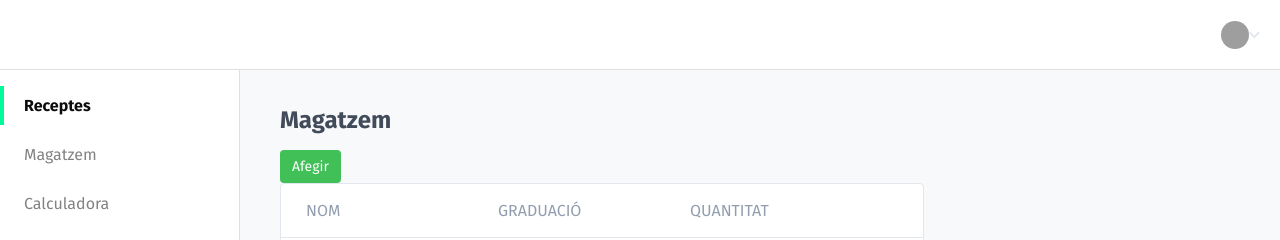
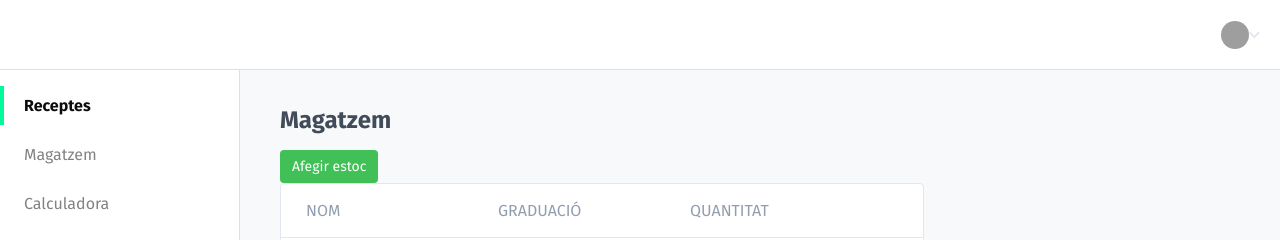
Before and after one commit to sauloperez/ratafiapp, a React (Create React App) app: page /store in a window 1280 px wide. Shown: the top 240 px of the page. Built offline with nearby package versions, Linux system fonts and the light colour scheme; grey boxes are pictures that could not be loaded.

Commit message:
Fix button label

```diff
--- a/src/Store.jsx
+++ b/src/Store.jsx
@@ -42,7 +42,7 @@ class Store extends React.Component {
         <Body>
           <header>
             <h1>Magatzem</h1>
-            <Button label="Afegir" />
+            <Button label="Afegir estoc" />
             <table>
               <tbody>
                 <tr>
```
